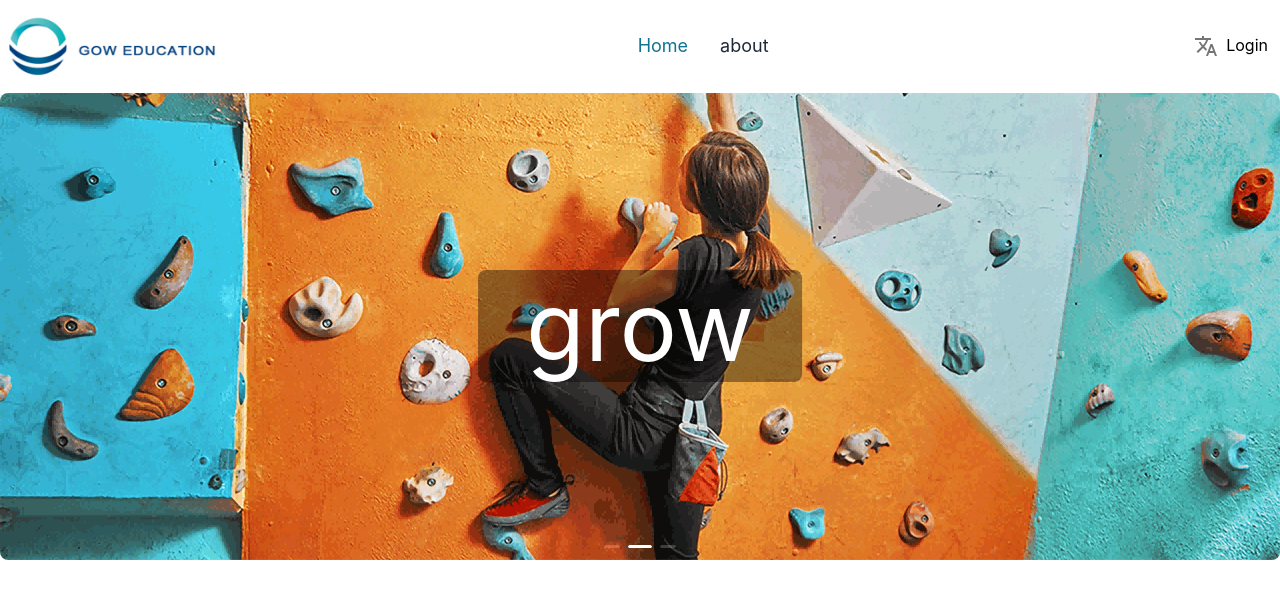
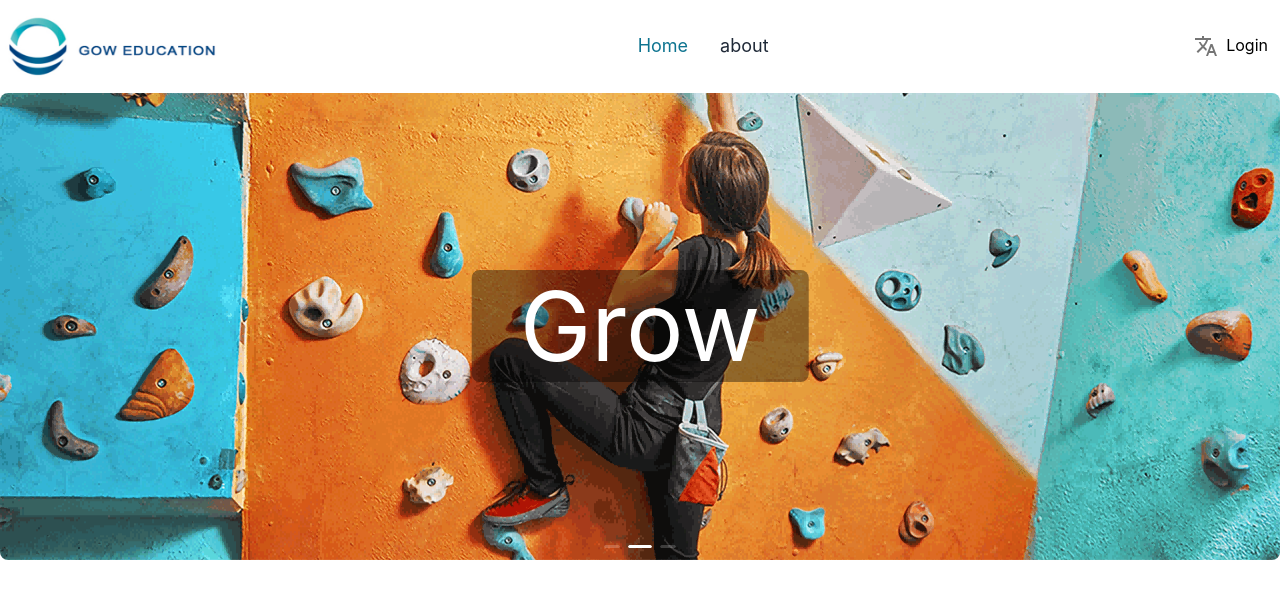
Before and after one commit to LoveWei0/AWeirdDemo, a React (Vite) app: page /#/ in a window 1280 px wide. Shown: the top 598 px of the page. Built offline with nearby package versions, Linux system fonts and the light colour scheme.

Commit message:
feat: add locales word

```diff
--- a/src/components/Navbar.tsx
+++ b/src/components/Navbar.tsx
@@ -147,7 +147,7 @@ export default function Navbar() {
             <IconButton className="text-gray-500" onClick={changeLang}>
               <TranslateIcon />
             </IconButton>
-            <button onClick={() => loginWithRedirect()}>Login</button>
+            <button onClick={() => loginWithRedirect()}>{t('Login')}</button>
           </div>
         </div>
       </nav>
--- a/src/locales/en/common.json
+++ b/src/locales/en/common.json
@@ -1,4 +1,8 @@
 {
   "logo": "Gow Education",
-  "home": "Home"
+  "home": "Home",
+  "login": "Login",
+  "learn": "Learn",
+  "grow": "Grow",
+  "excel": "Excel"
 }
--- a/src/locales/zh/common.json
+++ b/src/locales/zh/common.json
@@ -1,4 +1,8 @@
 {
   "logo": "xxx",
-  "home": "首页"
+  "home": "首页",
+  "login": "登录",
+  "learn": "学习",
+  "grow": "成长",
+  "excel": "卓越"
 }
```
